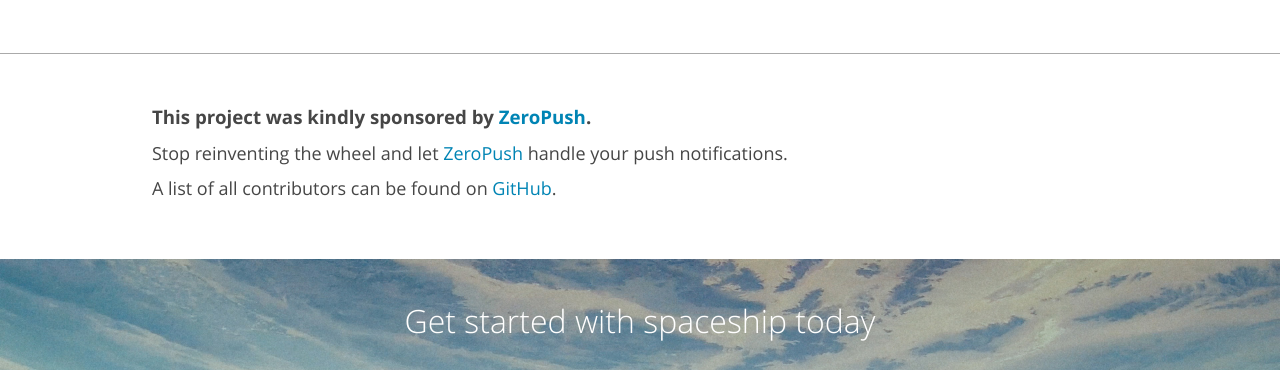
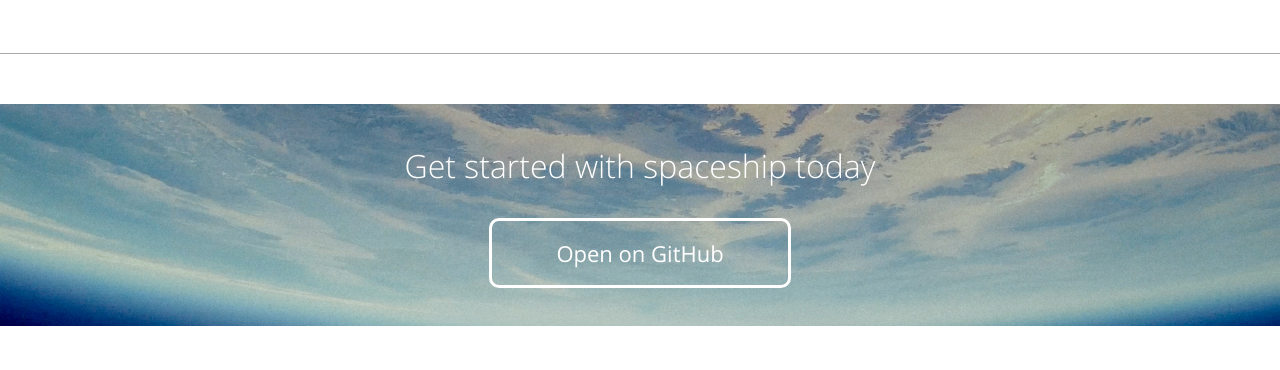
Before and after one commit to fastlane/spaceship.airforce, a website: page index.html in a window 1280 px wide. Shown: the part 3063-3433 px from the top of the page. Drawn offline with Linux system fonts and the light colour scheme; files whose address does not match are found by name.

Commit message:
Updated design

```diff
--- a/index.html
+++ b/index.html
@@ -215,18 +215,6 @@
 
   </div>
 
-
-  <div class="layout">
-    <div class="wrap" style="margin-bottom: 50px">
-      <div class="layout__content">
-        <h3 style="margin-bottom: 10px">This project was kindly sponsored by <a href="https://zeropush.com" target="_blank">ZeroPush</a>.</h3>
-        <p>Stop reinventing the wheel and let <a href="https://zeropush.com" target="_blank">ZeroPush</a> handle your push notifications.</p>
-        <p>A list of all contributors can be found on <a href="https://github.com/fastlane/spaceship" target="_blank">GitHub</a>.</p>
-      </div>
-    </div>
-  </div>
-
-
   <div class="layout layout--start">
     <div class="wrap ">
       <div class="layout__content--start">
```
